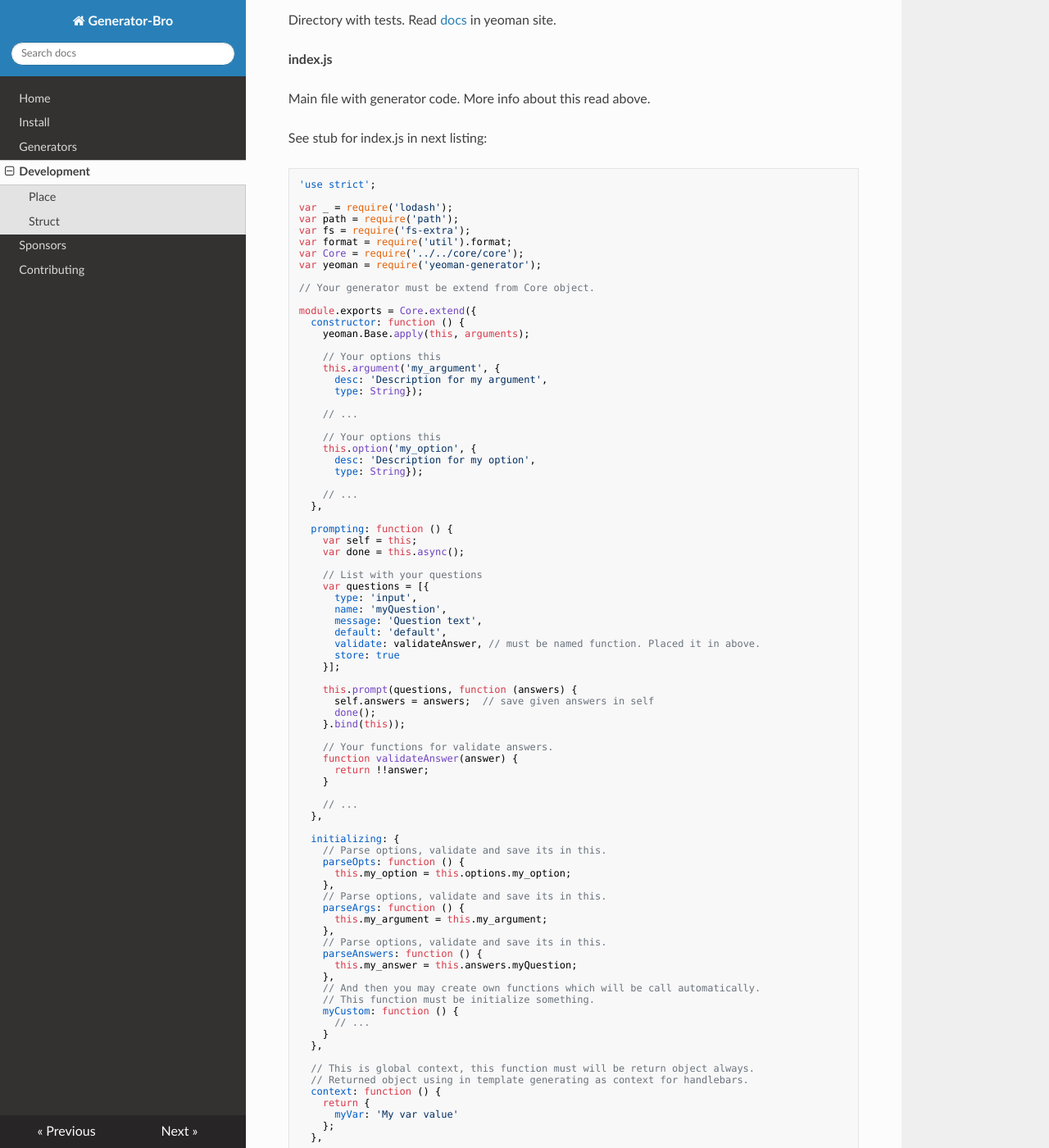
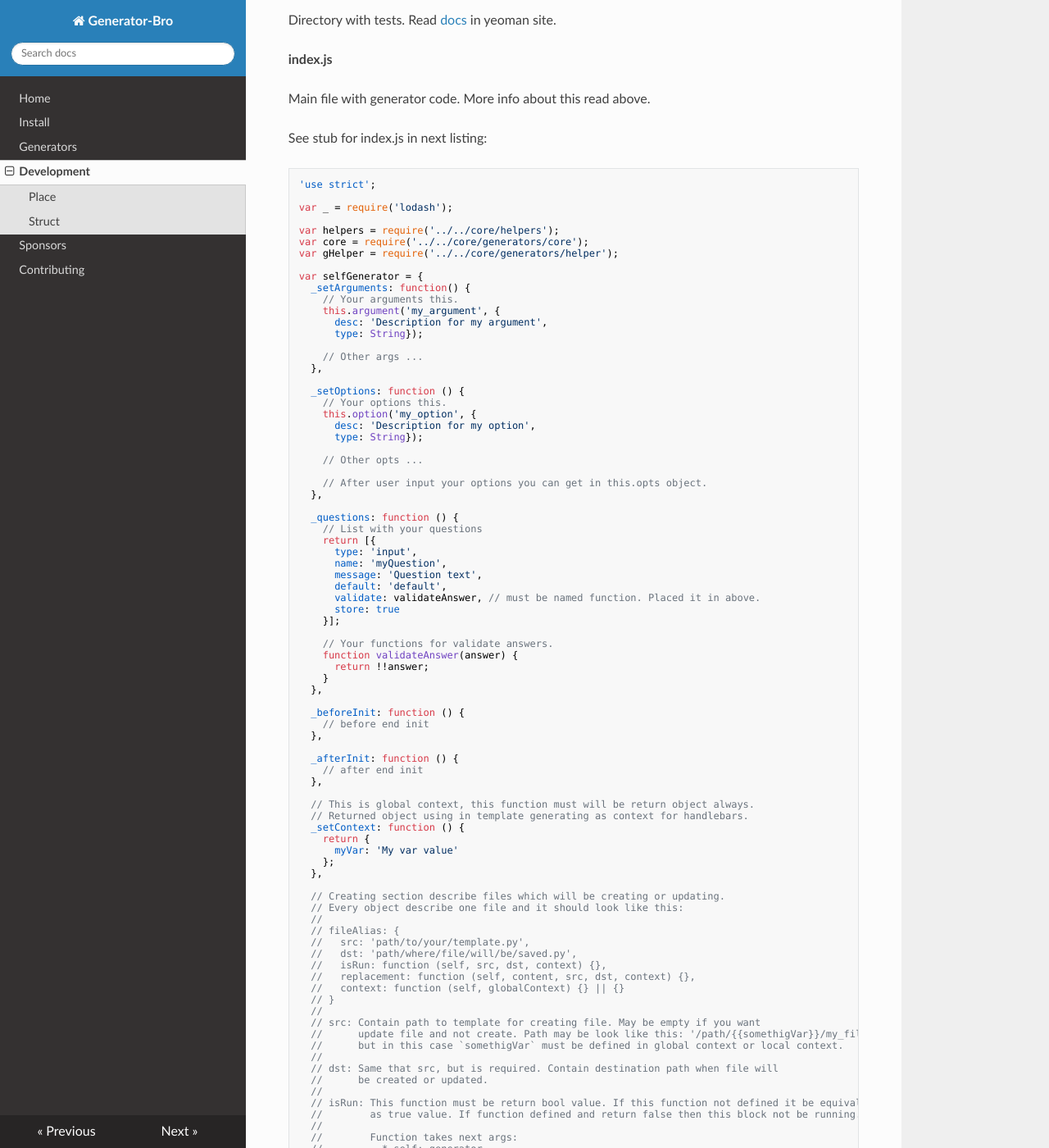
Before and after one commit to lutowolk/generator-bro, an MkDocs documentation site: the page built from docs/development.md, in a window 1280 px wide and 1400 px high, scrolled down 735 px. Shown: the whole window at 82% size. Built offline with MkDocs 1.6.1, drawn with Linux system fonts in a browser that asks for light colours; nearby versions of some CDN libraries; old or Windows-style settings are respelled for this version of MkDocs; some of the changed text lies outside the part shown.

Commit message:
BG-36: update docs

````diff
--- a/docs/development.md
+++ b/docs/development.md
@@ -40,39 +40,35 @@ See stub for index.js in next listing:
 'use strict';
 
 var _ = require('lodash');
-var path = require('path');
-var fs = require('fs-extra');
-var format = require('util').format;
-var Core = require('../../core/core');
-var yeoman = require('yeoman-generator');
 
-// Your generator must be extend from Core object.
+var helpers = require('../../core/helpers');
+var core = require('../../core/generators/core');
+var gHelper = require('../../core/generators/helper');
 
-module.exports = Core.extend({
-  constructor: function () {
-    yeoman.Base.apply(this, arguments);
-
-    // Your options this
+var selfGenerator = {
+  _setArguments: function() {
+    // Your arguments this.
     this.argument('my_argument', {
       desc: 'Description for my argument',
       type: String});
 
-    // ...
+    // Other args ...
+  },
 
-    // Your options this
+  _setOptions: function () {
+    // Your options this.
     this.option('my_option', {
       desc: 'Description for my option',
       type: String});
 
-    // ...
+    // Other opts ...
+
+    // After user input your options you can get in this.opts object.
   },
 
-  prompting: function () {
-    var self = this;
-    var done = this.async();
-
+  _questions: function () {
     // List with your questions
-    var questions = [{
+    return [{
       type: 'input',
       name: 'myQuestion',
       message: 'Question text',
@@ -81,53 +77,26 @@ module.exports = Core.extend({
       store: true
     }];
 
-    this.prompt(questions, function (answers) {
-      self.answers = answers;  // save given answers in self
-      done();
-    }.bind(this));
-
     // Your functions for validate answers.
     function validateAnswer(answer) {
       return !!answer;
     }
-
-    // ...
   },
 
-  initializing: {
-    // Parse options, validate and save its in this.
-    parseOpts: function () {
-      this.my_option = this.options.my_option;
-    },
-    // Parse options, validate and save its in this.
-    parseArgs: function () {
-      this.my_argument = this.my_argument;
-    },
-    // Parse options, validate and save its in this.
-    parseAnswers: function () {
-      this.my_answer = this.answers.myQuestion;
-    },
-    // And then you may create own functions which will be call automatically.
-    // This function must be initialize something.
-    myCustom: function () {
-      // ...
-    }
+  _beforeInit: function () {
+    // before end init
+  },
+
+  _afterInit: function () {
+    // after end init
   },
 
   // This is global context, this function must will be return object always.
   // Returned object using in template generating as context for handlebars.
-  context: function () {
+  _setContext: function () {
     return {
       myVar: 'My var value'
     };
-  },
-
-  // Warning: in this function called private function Core._writing. If you
-  // remove this call section creating will be work incorrect.
-  //
-  // In next versions bro-generator this function will be move to core.
-  writing: function() {
-    this._writing();
   },
 
   // Creating section describe files which will be creating or updating.
@@ -200,11 +169,16 @@ module.exports = Core.extend({
     }
   },
 
-  end: function () {
-    // Message in end
-    this.log('Finish!');
+  _beforeEnd: function () {
+    // before end hook
+  },
+
+  _afterEnd: function () {
+    // after end hook
   }
-});
+};
+
+module.exports = helpers.extendOf(gHelper, core, selfGenerator);
 ```
 
 **struct.json**
````
